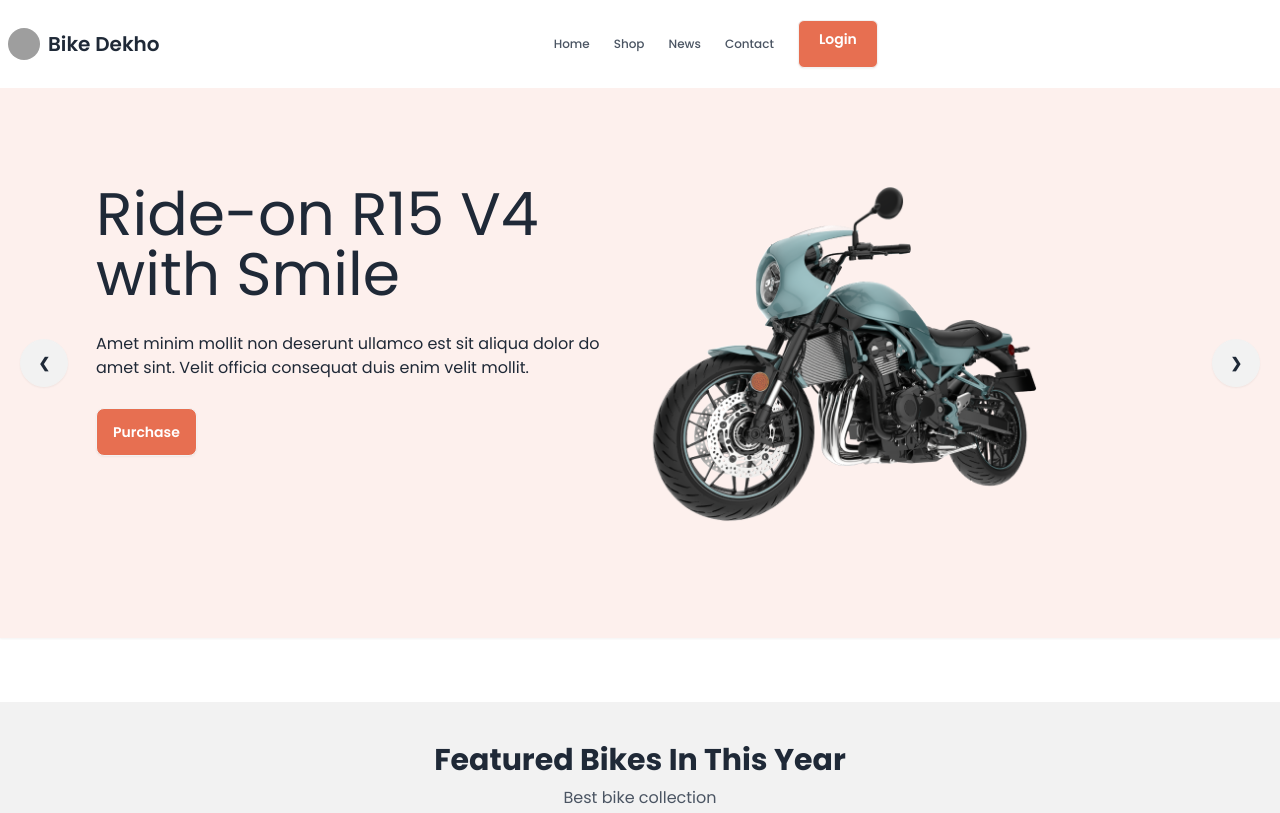
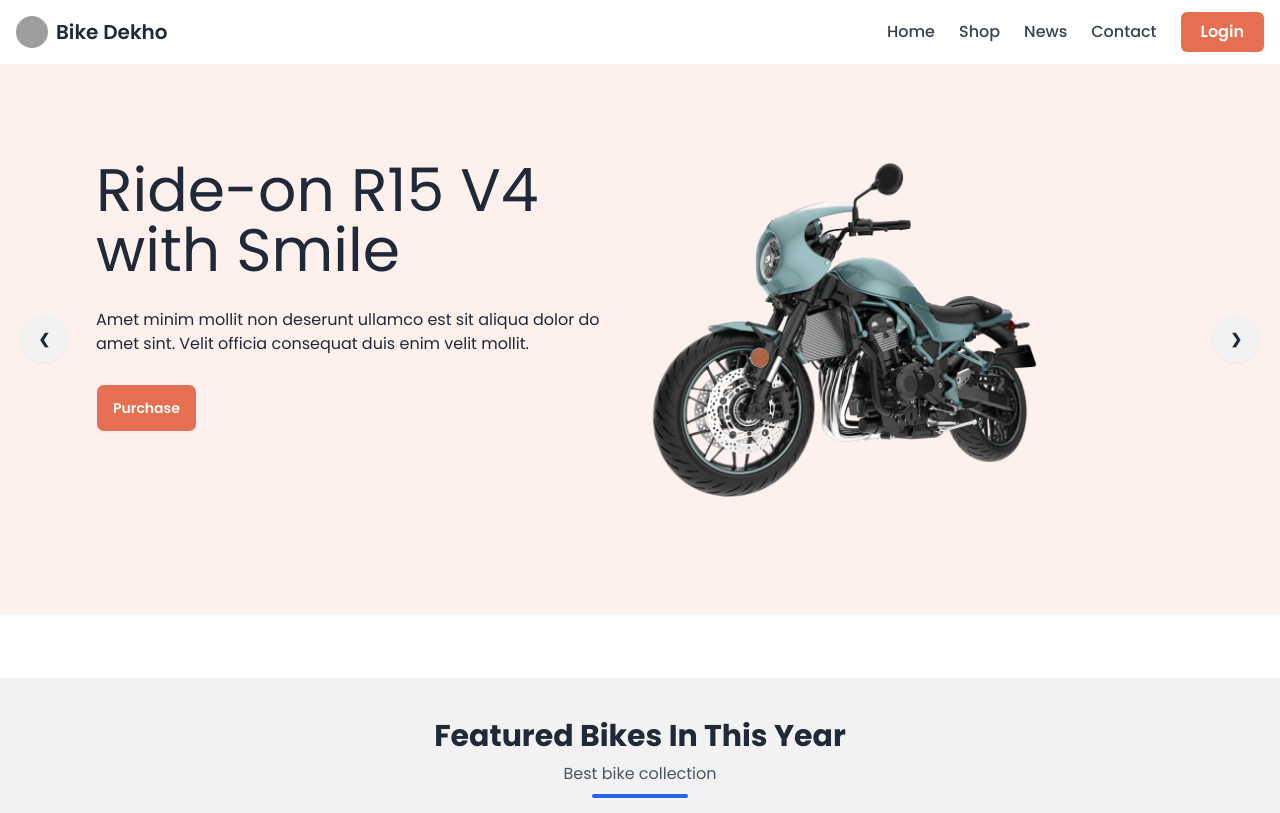
Before and after one commit to asif893461/bikezone-daisy-ui, a plain HTML site: page index.html in a window 1280 px wide. Shown: the top 813 px of the page. Drawn offline with nearby package versions, Linux system fonts and the light colour scheme; grey boxes are pictures that could not be loaded.

```diff
--- a/index.html
+++ b/index.html
@@ -37,18 +37,32 @@
 
 <body class="font-poppins">
     <!-- Navbar -->
+
+    <body class="font-poppins">
+        <!-- Navbar -->
         <header class="shadow-sm">
-        <div class="navbar bg-base-100 max-w-7xl mx-auto">
+            <div class="navbar bg-base-100 max-w-7xl mx-auto flex justify-between items-center px-4">
+
                 <!-- Left Section: Logo -->
                 <div class="flex items-center space-x-2">
                     <a href="https://facebook.com/asif.hossen.5245" target="_blank" rel="noopener noreferrer">
                         <img src="./images/asif/20221207_125637.jpg" alt="Asif Logo"
                             class="w-8 h-8 rounded-full object-cover hover:scale-110 transition-transform duration-300">
                     </a>
-                <a class="text-xl font-semibold">Bike Dekho</a>
+                    <a class="text-xl font-semibold text-gray-800">Bike Dekho</a>
                 </div>
 
-            <!-- Mobile Dropdown -->
+                <!-- Right Section: Menu + Button (Hidden on small screens) -->
+                <div class="hidden lg:flex items-center space-x-6">
+                    <a href="#" class="text-gray-700 hover:text-bike-primary font-medium">Home</a>
+                    <a href="#" class="text-gray-700 hover:text-bike-primary font-medium">Shop</a>
+                    <a href="#" class="text-gray-700 hover:text-bike-primary font-medium">News</a>
+                    <a href="#" class="text-gray-700 hover:text-bike-primary font-medium">Contact</a>
+                    <a href="#"
+                        class="bg-bike-primary text-white font-semibold px-5 py-2 rounded-md hover:opacity-90 transition-colors duration-300">Login</a>
+                </div>
+
+                <!-- Mobile Dropdown (Visible only on small screens) -->
                 <div class="dropdown lg:hidden">
                     <div tabindex="0" role="button" class="btn btn-ghost">
                         <svg xmlns="http://www.w3.org/2000/svg" class="h-5 w-5" fill="none" viewBox="0 0 24 24"
@@ -64,22 +78,6 @@
                         <li><a>News</a></li>
                         <li><a>Contact</a></li>
                     </ul>
-            </div>
-
-            <!-- Center Section: Menu -->
-            <div class="max-w-3xl mx-auto"> <!-- narrow center container (adjust max-w if needed) -->
-                <div class="flex items-center justify-center py-3">
-                    <!-- menu -->
-                    <ul class="flex items-center gap-6 text-xs font-medium text-gray-600">
-                        <li><a class="hover:text-bike-primary">Home</a></li>
-                        <li><a class="hover:text-bike-primary">Shop</a></li>
-                        <li><a class="hover:text-bike-primary">News</a></li>
-                        <li><a class="hover:text-bike-primary">Contact</a></li>
-                    </ul>
-
-                    <!-- small gap then login button (keeps group centered) -->
-                    <a
-                        class="ml-6 inline-block btn px-5 py-2 rounded-md text-white bg-bike-primary hover:opacity-95 text-sm">Login</a>
                 </div>
             </div>
             </div>
@@ -270,7 +268,8 @@
                         </figure>
                         <div class="card-body text-center">
                             <p class="text-gray-600">
-                            Slate helps you see how many more days you need to work to reach your financial goal for the
+                                Slate helps you see how many more days you need to work to reach your financial goal for
+                                the
                                 month and year.
                             </p>
                             <div class="flex justify-center text-orange-400 mt-2">
@@ -301,7 +300,8 @@
                         </figure>
                         <div class="card-body text-center">
                             <p class="text-gray-600">
-                            Slate helps you see how many more days you need to work to reach your financial goal for the
+                                Slate helps you see how many more days you need to work to reach your financial goal for
+                                the
                                 month and year.
                             </p>
                             <div class="flex justify-center text-orange-400 mt-2">
@@ -332,7 +332,8 @@
                         </figure>
                         <div class="card-body text-center">
                             <p class="text-gray-600">
-                            Slate helps you see how many more days you need to work to reach your financial goal for the
+                                Slate helps you see how many more days you need to work to reach your financial goal for
+                                the
                                 month and year.
                             </p>
                             <div class="flex justify-center text-orange-400 mt-2">
@@ -382,7 +383,8 @@
                                 </div>
                                 <div class="collapse-content text-gray-600">
                                     <p>
-                                    Safety First! Always obey the rules of the road. Obey all traffic signals, signs,
+                                        Safety First! Always obey the rules of the road. Obey all traffic signals,
+                                        signs,
                                         and laws.
                                         Get in the mindset of “driving” your bike—not just “riding” it.
                                         This will help you be a more focused and legally compliant bike rider.
```
Lines whose indentation alone changed are shown as unchanged.
